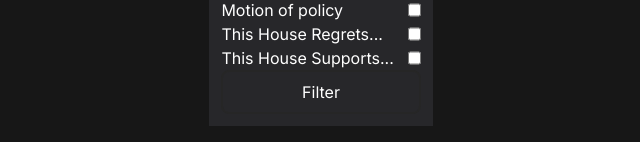
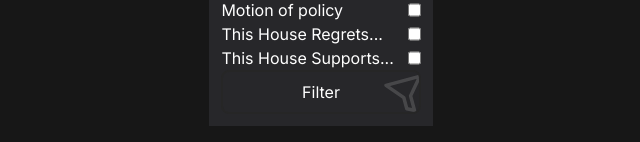
Before and after one commit to debatecore/debate-tools, a Next.js app: page /debate-motion-generator in a window 1280 px wide. Shown: the part 658-800 px from the top of the page, without its empty margins (319-959 px from the left). Built offline with nearby package versions, Linux system fonts and the light colour scheme.

Commit message:
add filter icon

```diff
--- a/src/components/Checkbox.tsx
+++ b/src/components/Checkbox.tsx
@@ -4,6 +4,7 @@ type CheckboxProps = {
   name: string;
   value: string;
   labelText: string;
+  key: string;
   disabled?: boolean;
   onChange?: any;
 };
@@ -19,6 +20,7 @@ const Checkbox = (props: CheckboxProps) => {
         type="checkbox"
         name={props.name}
         value={props.value}
+        key={props.key}
         disabled={props.disabled}
         onChange={props.onChange}
       />
--- a/src/components/MotionGenerator.tsx
+++ b/src/components/MotionGenerator.tsx
@@ -11,6 +11,7 @@ import { IconClock } from "./icons/Clock";
 import { useRouter } from "next/navigation";
 import { langsArray, langsPublicBlacklist, language } from "@/types/language";
 import { Checkbox } from "./Checkbox";
+import { IconFilter } from "./icons/Filter";
 
 /**
  * TO-DO:
@@ -27,7 +28,6 @@ const MotionGenerator = () => {
   const router = useRouter();
 
   function generateMotion(): motion {
-    console.log(motions);
     const filteredMotions = motions.filter((motion) => {
       return (
         motion.type &&
@@ -35,7 +35,6 @@ const MotionGenerator = () => {
         enabledMotions.includes(motion.type as any)
       );
     });
-    console.log(filteredMotions);
     return filteredMotions[Math.floor(Math.random() * filteredMotions.length)];
   }
 
@@ -144,23 +143,23 @@ const MotionGenerator = () => {
         <section className="flex flex-col">
           <h6 className="text-center">{useLang("language")}</h6>
           {allowedMotionLanguages.map((langCode) => (
-            <label className="flex flex-row justify-between">
-              <span>{getSpecificLangString("selfLanguageString", langCode)}</span>
-              <input
-                type="checkbox"
-                name="language"
-                value={langCode}
-                onChange={applyLanguageFilter}
-              />
-            </label>
+            <Checkbox
+              key={langCode}
+              name="language"
+              value={langCode}
+              labelText={getSpecificLangString("selfLanguageString", langCode)}
+              onChange={applyLanguageFilter}
+            />
           ))}
         </section>
         <section>
           <h6 className="text-center">{useLang("motionType")}</h6>
           {motionTypes.map((motionType) => (
             <Checkbox
+              key={motionType.type}
               name="motionType"
               value={motionType.type}
+              // TO-DO: Don't use the useLang hook in a callback
               labelText={useLang(motionType.type)}
               disabled={isLanguageDisabled(motionType.lang)}
               onChange={applyMotionTypeFilter}
@@ -169,6 +168,7 @@ const MotionGenerator = () => {
         </section>
         <GenericButton
           text={useLang("filterButtonText")}
+          icon={IconFilter}
           onClick={() => {
             if (
               motion?.type &&
--- /dev/null
+++ b/src/components/icons/Filter.tsx
@@ -0,0 +1,22 @@
+import { iconprops } from "@/types/iconprops";
+
+const IconFilter = (props: iconprops) => {
+  return (
+    <svg
+      xmlns="http://www.w3.org/2000/svg"
+      width="24"
+      height="24"
+      viewBox="0 0 24 24"
+      fill="none"
+      stroke="currentColor"
+      stroke-width="2"
+      stroke-linecap="round"
+      stroke-linejoin="round"
+      className={props.moreClass}
+    >
+      <polygon points="22 3 2 3 10 12.46 10 19 14 21 14 12.46 22 3"></polygon>
+    </svg>
+  );
+};
+
+export { IconFilter };
```
